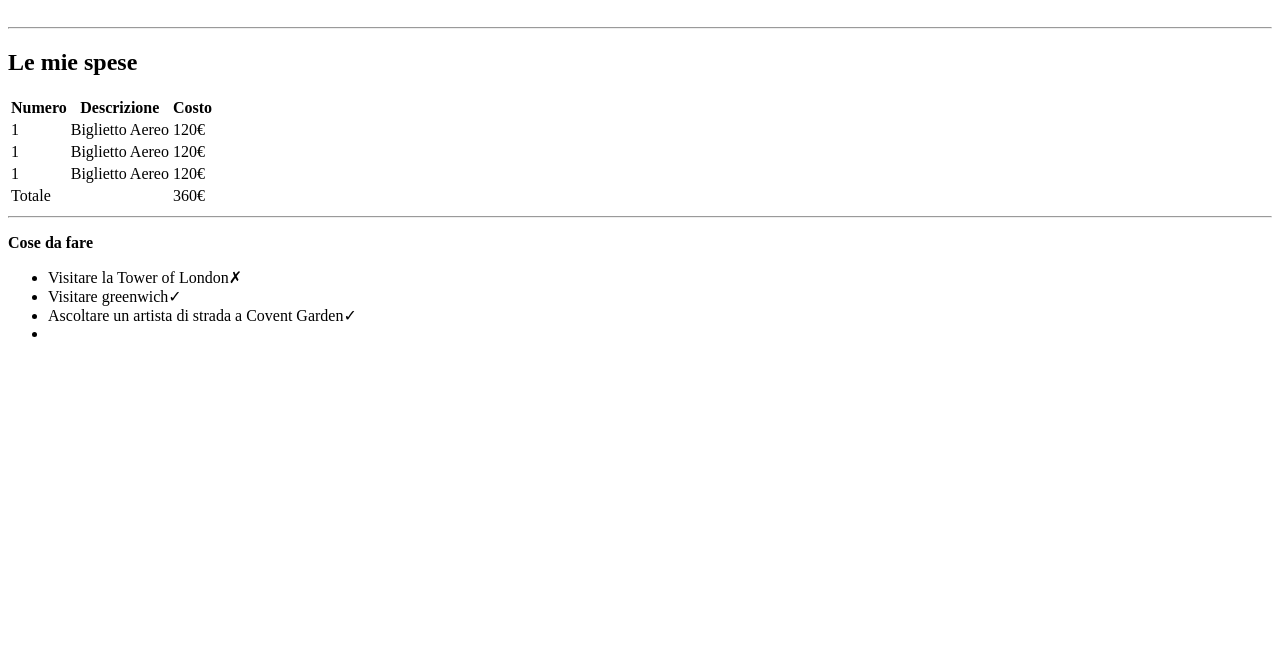
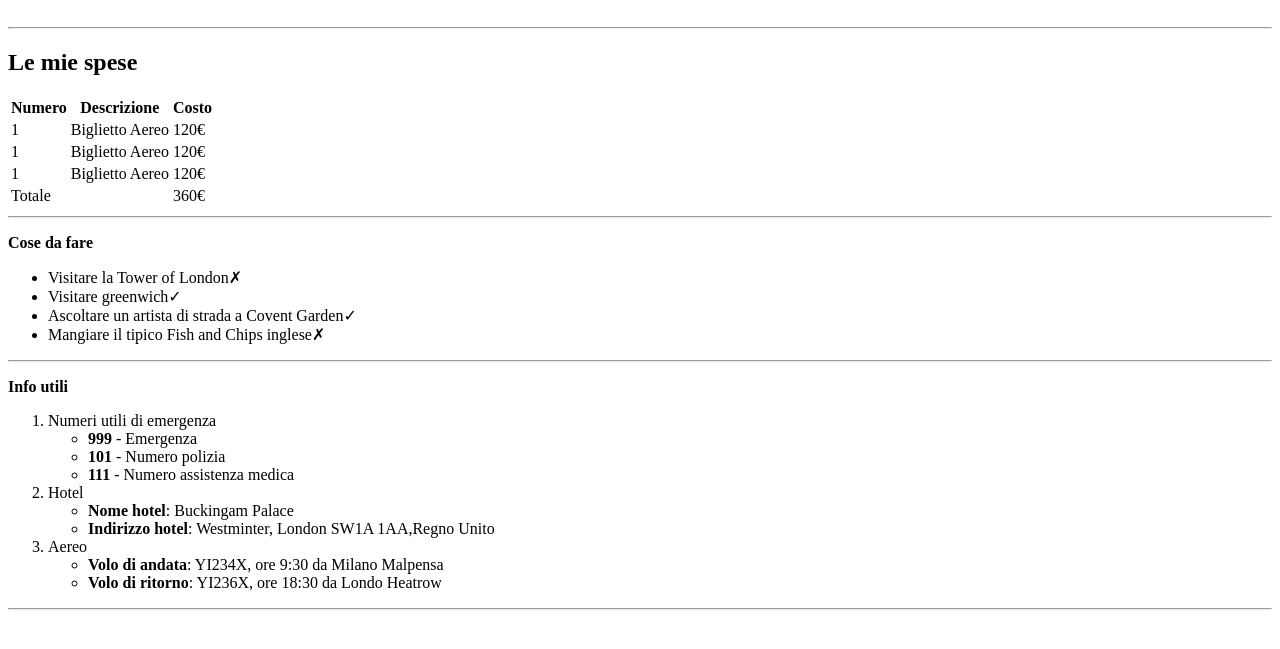
Before and after one commit to CristianN01/html-london-trip, a plain HTML site: page index.html in a window 1280 px wide. Shown: the part 79-728 px from the top of the page. Drawn offline with Linux system fonts and the light colour scheme.

Commit message:
finito la parte main del documento

```diff
--- a/index.html
+++ b/index.html
@@ -7,7 +7,7 @@
 </head>
 <body>
     <header>
-<!-- Titolo e foto di Londra presentazione  -->
+        <!-- Titolo e foto di Londra presentazione  -->
         <h1>Il mio Viaggio a Londra</h1>
         <img src="./img/pexels-bill-emrich-230794-0.jpg" alt="">
         <img src="./img/pexels-bill-emrich-230794-1.jpg" alt="">
@@ -53,24 +53,36 @@
                 <li>Visitare la Tower of London&cross;</li>
                 <li>Visitare greenwich&check;</li>
                 <li>Ascoltare un artista di strada a Covent Garden&check;</li>
-                <li></li>
+                <li>Mangiare il tipico Fish and Chips inglese&cross;</li>
             </ul>
-
-
-
-
-
         </section>
-
-
-
-
-
+        <hr>
+        <section>
+            <!-- Informazioni utili -->
+            <p><strong>Info utili</strong></p>
+            <ol>
+                <li>Numeri utili di emergenza</li>
+                    <ul>
+                        <li><strong>999</strong> - Emergenza</li>
+                        <li><strong>101</strong> - Numero polizia</li>
+                        <li><strong>111</strong> - Numero assistenza medica</li>
+                    </ul>
+                <li>Hotel</li>
+                    <ul>
+                        <li><strong>Nome hotel</strong>: Buckingam Palace</li>
+                        <li><strong>Indirizzo hotel</strong>: Westminter, London SW1A 1AA,Regno Unito</li>
+                    </ul>
+                <li>Aereo</li>
+                    <ul>
+                        <li><strong>Volo di andata</strong>: YI234X, ore 9:30 da Milano Malpensa</li>
+                        <li><strong>Volo di ritorno</strong>: YI236X, ore 18:30 da Londo Heatrow</li>
+                    </ul>
+            </ol>
+            <hr>
+        </section>
     </main>
 
+    <footer></footer>
 
-
-
-    <footer></footer>
 </body>
 </html>
```
